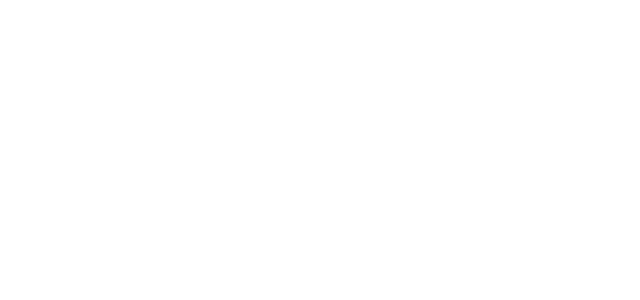
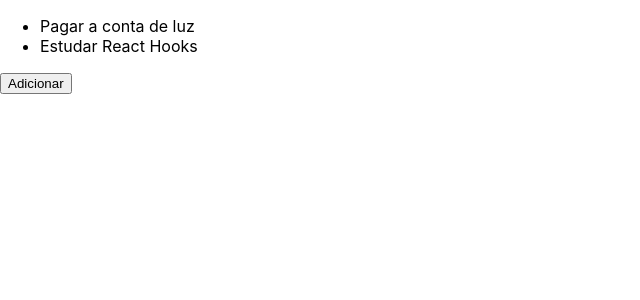
Before and after one commit to lz-junior/Class-React-2, a React (Create React App) app: page / in a window 1280 px wide. Shown: the top 300 px of the page, without its empty margins (0-640 px from the left). Built offline with nearby package versions, Linux system fonts and the light colour scheme.

Commit message:
adicionando por useState

```diff
--- a/src/App.js
+++ b/src/App.js
@@ -1,9 +1,24 @@
-import React from 'react';
+import React, { useState } from 'react';
 
 function App() {
+
+  const [tarefas, setTarefas] = useState([
+    'Pagar a conta de luz',
+    'Estudar React Hooks'
+  ]);
+
+  function handleAdd() {
+    setTarefas([...tarefas, 'Aprender JavaScript'])
+  }
+
   return (
     <div>
-
+      <ul>
+        {tarefas.map(tarefa => (
+          <li key={tarefa}>{tarefa}</li>
+        ))}
+      </ul>
+      <button type="button" onClick={handleAdd}>Adicionar</button>
     </div>
   );
 }
```
